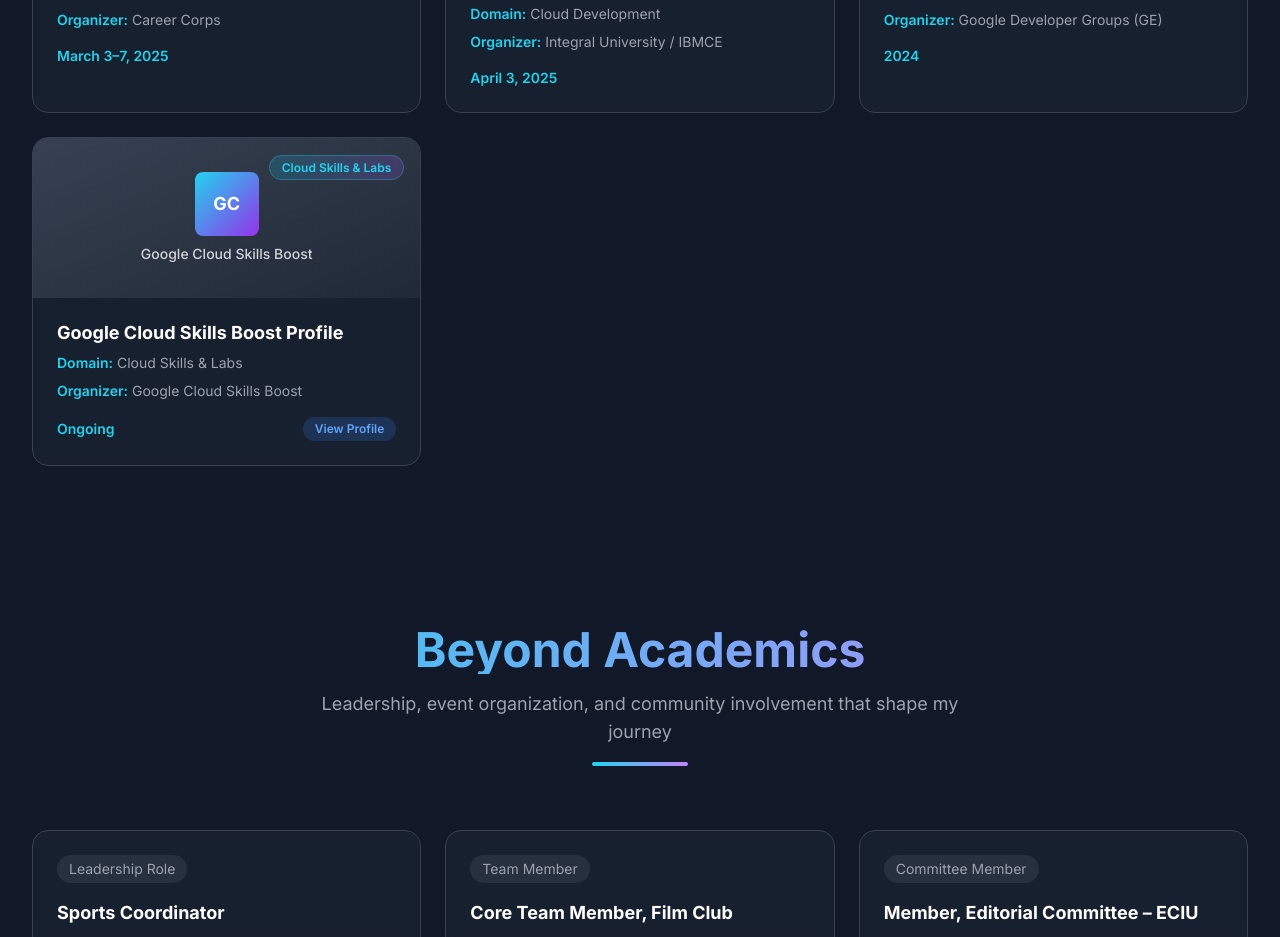
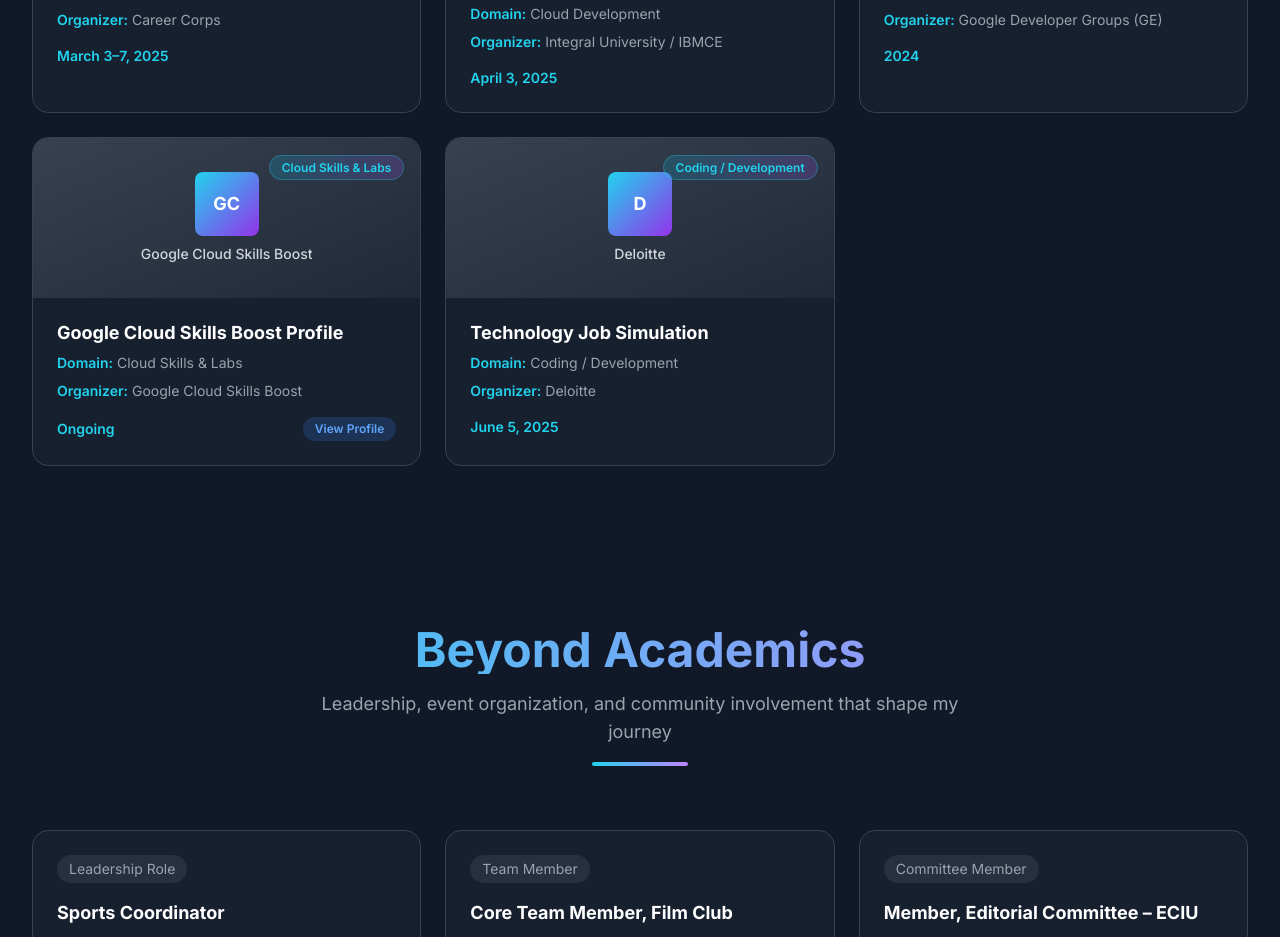
Before and after one commit to IqraKhanZ/Port, a React (Vite) app in the folder echo-gradient-folio-main/: page / in a window 1280 px wide. Shown: the part 6940-7877 px from the top of the page. Built offline with nearby package versions, Linux system fonts and the light colour scheme.

Commit message:
Update Certifications.tsx

```diff
--- a/echo-gradient-folio-main/src/components/Certifications.tsx
+++ b/echo-gradient-folio-main/src/components/Certifications.tsx
@@ -65,7 +65,14 @@ export const Certifications = () => {
       organizer: "Google Cloud Skills Boost",
       date: "Ongoing",
       profileLink: "https://www.cloudskillsboost.google/public_profiles/8c6b6cf8-0d15-4ab2-9db6-0290c9318adc"
-    }
+    },
+{
+    name: "Technology Job Simulation",
+    domain: "Coding / Development",
+    organizer: "Deloitte",
+    date: "June 5, 2025"
+  }
+
   ];
 
   const openCertificate = (index: number) => {
```
